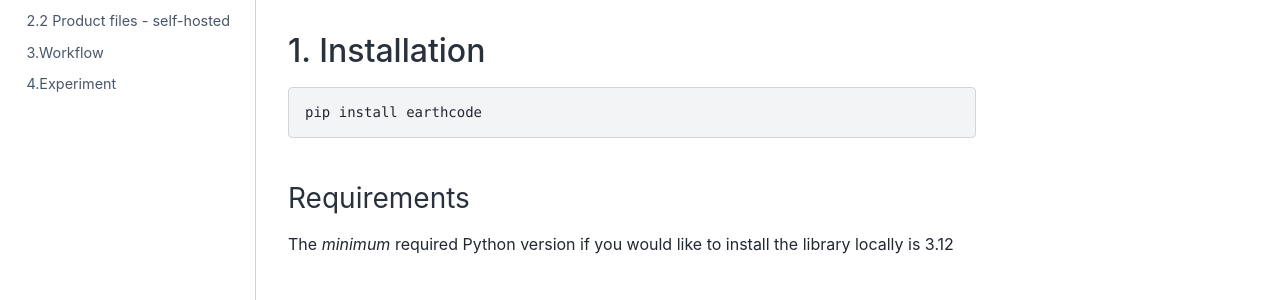
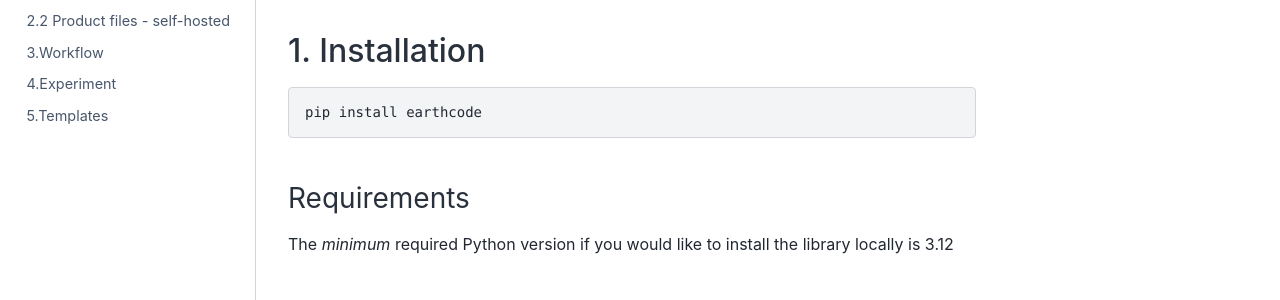
Before and after one commit to ESA-EarthCODE/earthcode-library, a Jupyter Book: the page built from README.md, in a window 1280 px wide. Shown: the part 428-728 px from the top of the page. Built offline with Jupyter Book 1.0.4 settings and Sphinx 7.4.7 and the Sphinx Book theme 1.1.4, drawn with Linux system fonts in a browser that asks for light colours; pages that are not in the unit, such as notebooks, are missing from menus.

Commit message:
adding guide to pages

```diff
--- a/_toc.yml
+++ b/_toc.yml
@@ -11,6 +11,7 @@
       - file: guide/2.1.Product_files_self_hosted
       - file: guide/3.Workflow
       - file: guide/4.Experiment
+      - file: guide/5.Templates
   - caption: Examples
     chapters:
       - file: examples/earthcode_data_discovery
```
